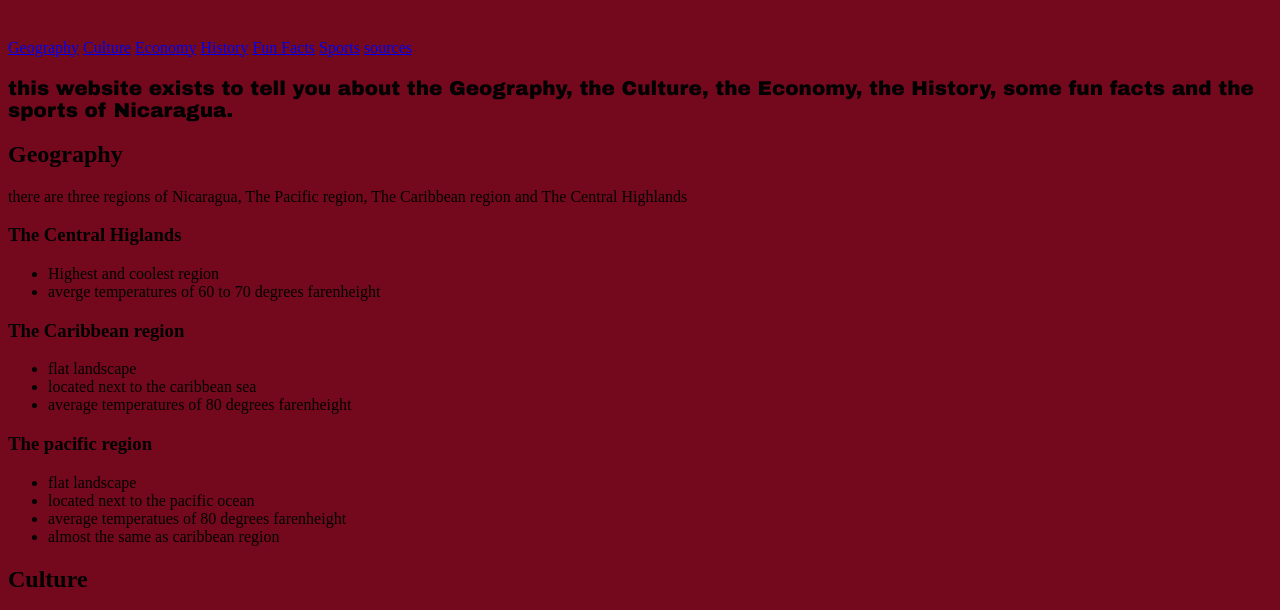
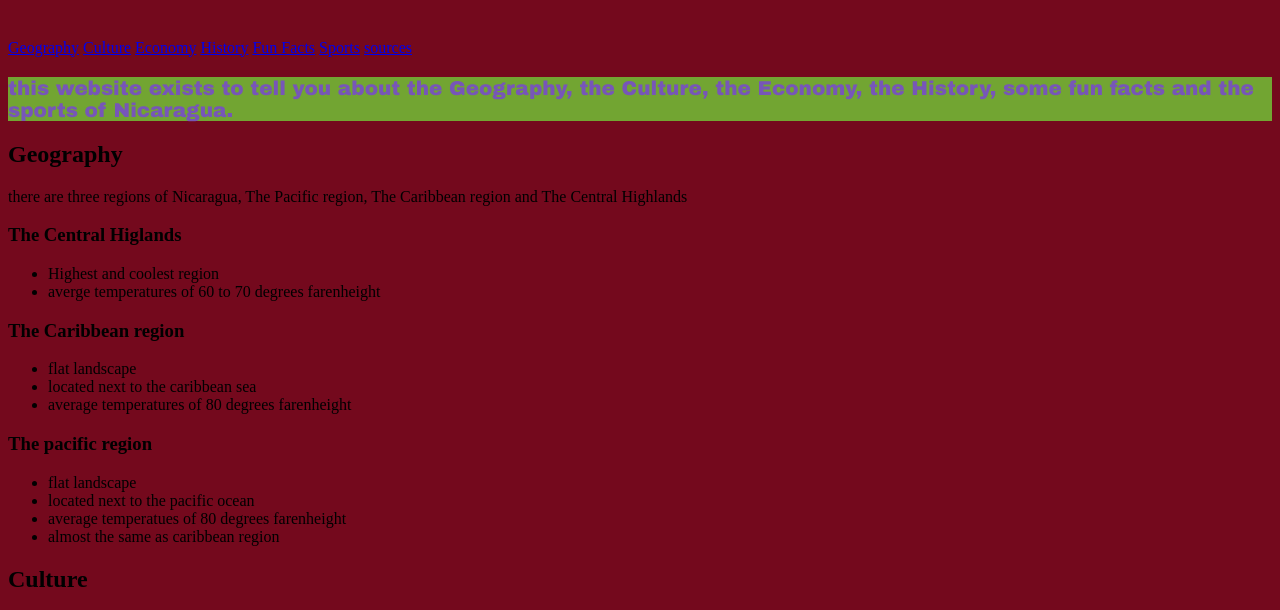
Before and after one commit to bdavis7548/bdavis7548.github.io, a plain HTML site: page Nicaragua.html in a window 1280 px wide. Shown: the part 184-794 px from the top of the page. Drawn offline with Linux system fonts and the light colour scheme.

Commit message:
Update Nicaragua.html

```diff
--- a/Nicaragua.html
+++ b/Nicaragua.html
@@ -14,8 +14,8 @@
       font-family:monospace;
     }
     #introparagraph{
-     background-color:rgb();
-     color:rgb();
+     background-color:rgb(114,165,50);
+     color:rgb(119,86,184);
      font-size:20px;
      font-family:Arial Black;
     }
```
